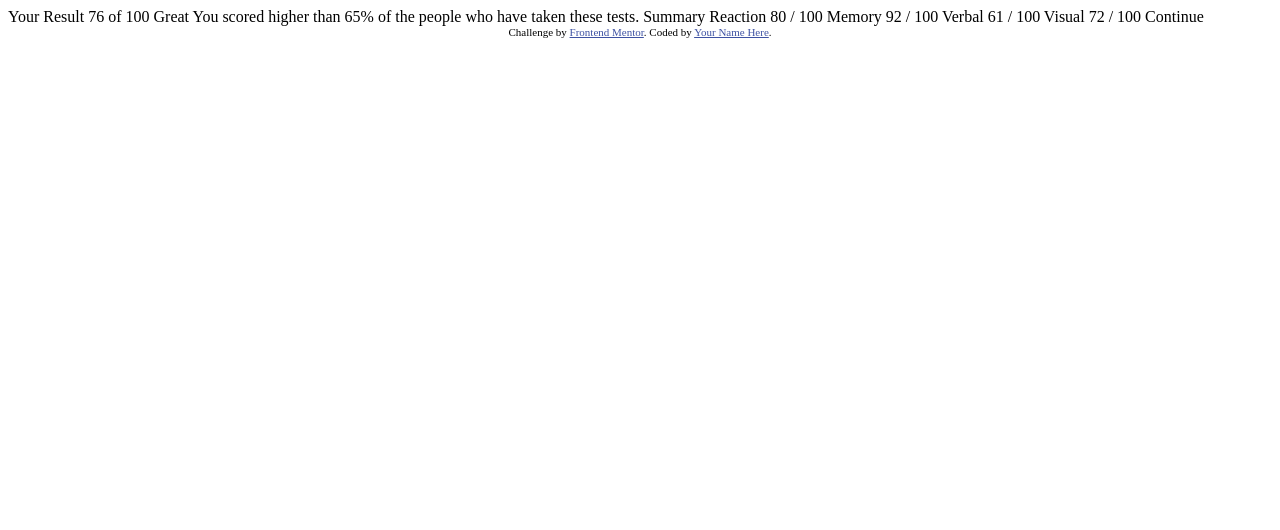
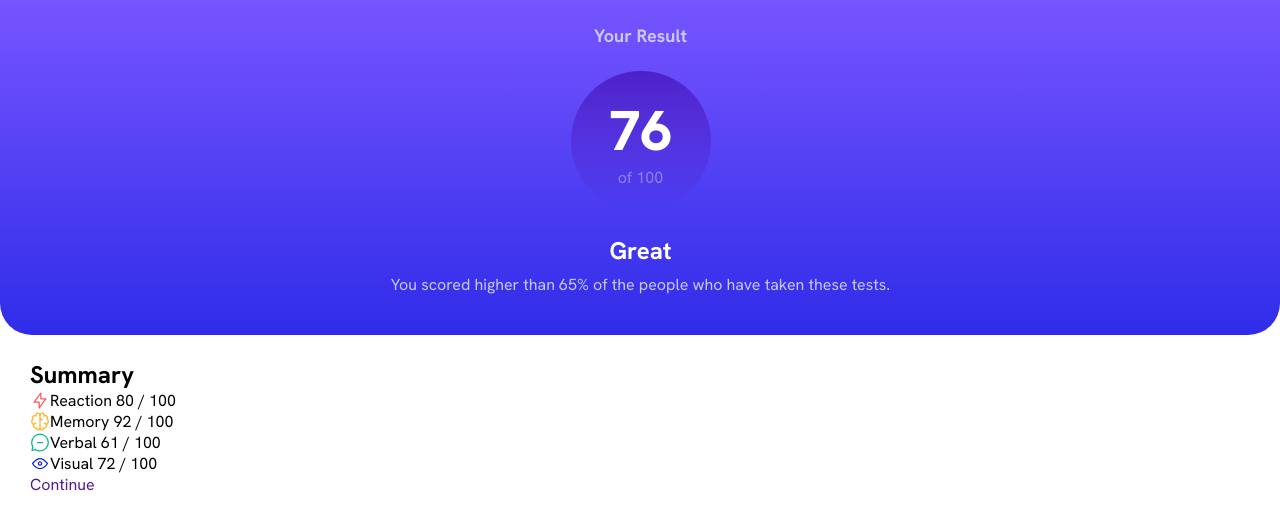
Before and after one commit to gabrieltrtl/results-summary-component, a plain HTML site: page index.html in a window 1280 px wide. Drawn offline with Linux system fonts and the light colour scheme.

Commit message:
second commit

```diff
--- a/index.html
+++ b/index.html
@@ -2,46 +2,52 @@
 <html lang="en">
 <head>
   <meta charset="UTF-8">
-  <meta name="viewport" content="width=device-width, initial-scale=1.0"> <!-- displays site properly based on user's device -->
-
+  <meta name="viewport" content="width=device-width, initial-scale=1.0">
   <link rel="icon" type="image/png" sizes="32x32" href="./assets/images/favicon-32x32.png">
-
+  <link rel="stylesheet" href="style.css">
   <title>Frontend Mentor | Results summary component</title>
-
-  <!-- Feel free to remove these styles or customise in your own stylesheet 👍 -->
-  <style>
-    .attribution { font-size: 11px; text-align: center; }
-    .attribution a { color: hsl(228, 45%, 44%); }
-  </style>
 </head>
 <body>
 
-  Your Result
+  <main class="container">
+    <div class="container__result">
+      <h1>Your Result</h1>
+      <div class="container__points">
+        <p>
           76
-  of 100
-
-  Great
-  You scored higher than 65% of the people who have taken these tests.
-
-  Summary
-
+          <span>of 100</span>
+        </p>
+      </div>
+      <h2>Great</h2>
+      <p class="paragraph">You scored higher than 65% of the people who have taken these tests.</p>
+    </div>
+    <div class="container__summary-wrapper">
+      <h2>Summary</h2>
+      <ul>
+        <li class="container__reaction">
+          <img src="./assets/images/icon-reaction.svg" alt="">
           Reaction
           80 / 100
-
+        </li>
+        <li class="container__memory">
+          <img src="./assets/images/icon-memory.svg" alt="">
           Memory
           92 / 100
-
+        </li>
+        <li container__verbal>
+          <img src="./assets/images/icon-verbal.svg" alt="">
           Verbal
           61 / 100
-
+        </li>
+        <li class="container__visual">
+          <img src="./assets/images/icon-visual.svg" alt="">
           Visual
           72 / 100
+        </li>
+      </ul>
+      <a href="">Continue</a>
+    </div>
+  </main>
 
-  Continue
-
-  <div class="attribution">
-    Challenge by <a href="https://www.frontendmentor.io?ref=challenge" target="_blank">Frontend Mentor</a>.
-    Coded by <a href="#">Your Name Here</a>.
-  </div>
 </body>
 </html>
--- /dev/null
+++ b/style.css
@@ -0,0 +1,93 @@
+@import url('https://fonts.googleapis.com/css2?family=Hanken+Grotesk:ital,wght@0,100..900;1,100..900&display=swap');
+
+* {
+  margin: 0;
+  padding: 0;
+  box-sizing: border-box;
+  text-decoration: none;
+}
+
+input, button, textarea, select {
+  font: inherit;
+}
+
+ol, ul {
+	list-style: none;
+}
+
+img, picture, video, canvas, svg {
+  display: block;
+  width: 100%;
+}
+
+body {
+  min-height: 100vh;
+  font-family: "Hanken Grotesk", sans-serif;
+}
+
+
+.container__result {
+  padding: 24px 57px 40px 58px;
+  text-align: center;
+  background-image: linear-gradient(to bottom, #7755FF, #2F2CE9);
+  border-bottom-left-radius: 32px;
+  border-bottom-right-radius: 32px;
+
+}
+
+.container__result h1 {
+  font-size: 1.125rem;
+  color: #CAC9FF;
+  margin-bottom: 24px;
+
+}
+
+.container__points {
+  background-image: linear-gradient(to bottom, rgba(77, 33, 201),
+                                               rgba(37, 33, 201, .0));
+  border-radius: 50%;
+  max-width: 140px;
+  margin: 0 auto;
+  aspect-ratio: 1 / 1;
+  display: flex;
+  justify-content: center;
+  align-items: center;
+  margin-bottom: 1.5rem;
+}
+
+.container__points p {
+  font-size: 3.5rem;
+  display: flex;
+  flex-direction: column;
+  color: #FFF;
+  font-weight: 800;
+}
+
+.container__points span {
+  font-size: initial;
+  color: #CAC9FF;
+  font-weight: 400;
+  opacity: 0.5;
+}
+
+.container__result h2 {
+  font-size: 24px;
+  color: #FFF;
+  margin-bottom: 8px;
+}
+
+.container__result .paragraph {
+  color: #CAC9FF;
+}
+
+.container__summary-wrapper {
+  padding: 1.5rem 1.875rem 1.875rem 1.875rem;
+}
+
+.container__summary-wrapper li {
+  display: flex;
+}
+
+.container__summary-wrapper img {
+  width: initial;
+}
```
Lines whose indentation alone changed are shown as unchanged.
